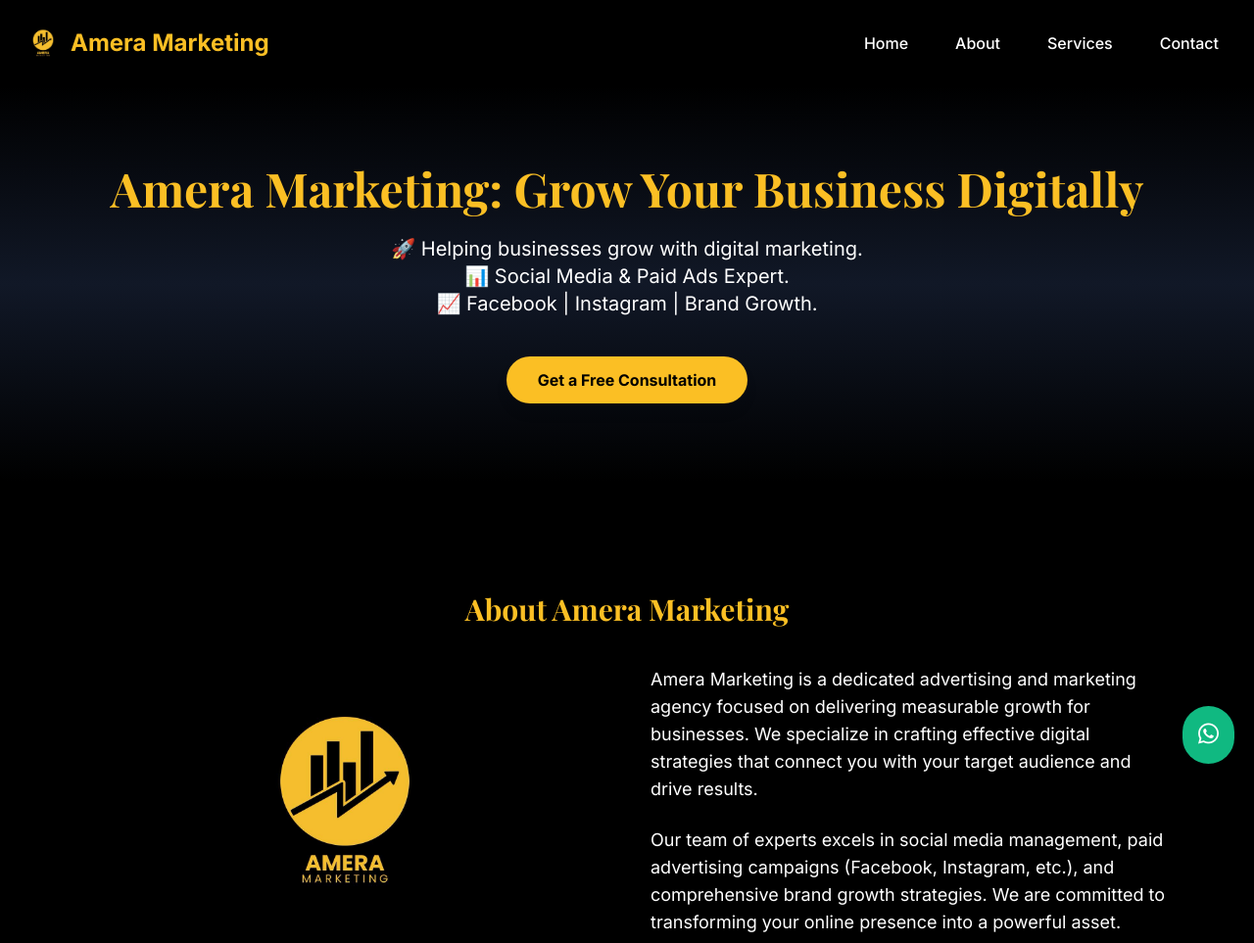
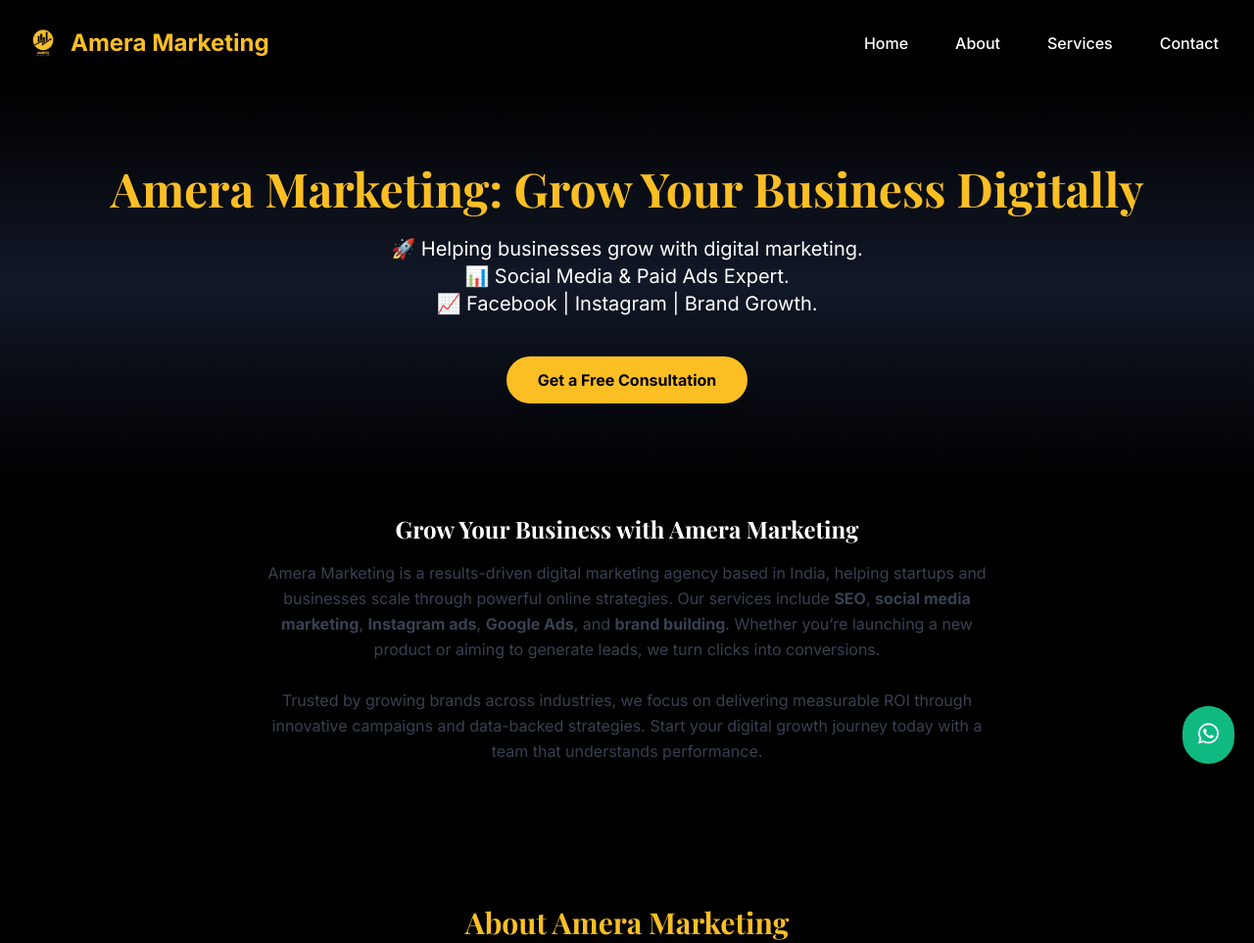
Before and after one commit to ameramarketing/Amera-marketing, a plain HTML site: page index.html in a window 1280 px wide. Shown: the top 963 px of the page at 98% size. Drawn offline with nearby package versions, Linux system fonts and the light colour scheme.

Commit message:
Update index.html

```diff
--- a/index.html
+++ b/index.html
@@ -157,6 +157,18 @@
             </button>
 </div>
 </section>
+<section class="max-w-3xl mx-auto px-4 py-8 text-center">
+  <h2 class="text-2xl font-semibold mb-4">Grow Your Business with Amera Marketing</h2>
+  <p class="text-gray-700 text-base leading-relaxed">
+    Amera Marketing is a results-driven digital marketing agency based in India, helping startups and businesses scale through powerful online strategies.
+    Our services include <strong>SEO</strong>, <strong>social media marketing</strong>, <strong>Instagram ads</strong>, <strong>Google Ads</strong>, and <strong>brand building</strong>.
+    Whether you’re launching a new product or aiming to generate leads, we turn clicks into conversions.
+    <br /><br />
+    Trusted by growing brands across industries, we focus on delivering measurable ROI through innovative campaigns and data-backed strategies.
+    Start your digital growth journey today with a team that understands performance.
+  </p>
+</section>
+
 <!-- About Section -->
 <section class="py-16 sm:py-20 px-4 sm:px-6 bg-black rounded-lg shadow-md mx-auto my-8 max-w-6xl" id="about">
 <div class="container mx-auto">
```
